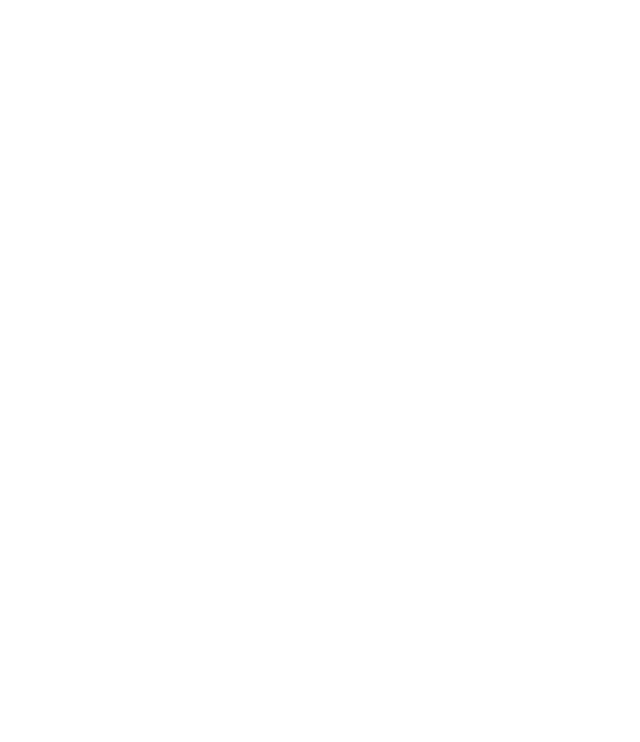
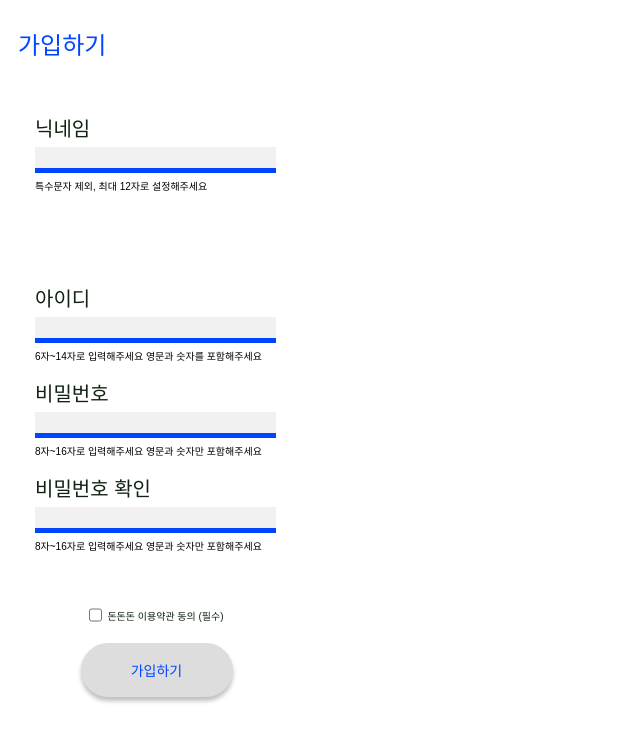
Before and after one commit to sinchonthon-team3/Dont-dont-don-Front, a React (Create React App) app in the folder front/: page /signup in a window 1280 px wide. Before the commit this address had no page. Shown: the top 742 px of the page, without its empty margins (0-640 px from the left). Built offline with nearby package versions, Linux system fonts and the light colour scheme; a web font is replaced by a local one.

Commit message:
feat: 회원가입 페이지 생성 및 기능구현

```diff
--- a/front/src/App.js
+++ b/front/src/App.js
@@ -26,4 +26,6 @@
   flex: 1;
 
   flex-direction: column;
+
+  max-width: 313px;
 `
--- /dev/null
+++ b/front/src/components/input/signupInput.jsx
@@ -0,0 +1,104 @@
+import { styled } from "styled-components"
+import theme from "../../styles/theme"
+
+function SignupInput(props) {
+  return (
+    <InputRow first={props.name === "nickname" ? 1 : 0}>
+      <Label>{props.label}</Label>
+      <InputContainer>
+        <Input
+          type={props.type}
+          maxLength={props.maxLength}
+          {...props.register(props.name, {
+            required: {
+              value: true,
+              message: props.errorMessage,
+            },
+            minLength: {
+              value: props.minLength,
+              message: "글자수가 너무 적어요",
+            },
+            pattern: {
+              value: props.pattern,
+              message: props.errorMessage,
+            },
+            validate: {
+              check: val => {
+                if (!props.checkPassword) return
+                if (props.checkPassword() !== val) {
+                  return "비밀번호가 일치하지 않습니다"
+                }
+              },
+            },
+          })}
+        />
+        <ErrorIcon>{props.errors ? "X" : null}</ErrorIcon>
+      </InputContainer>
+
+      <ErrorMessage>{props.errorMessage}</ErrorMessage>
+    </InputRow>
+  )
+}
+
+export default SignupInput
+
+const InputRow = styled.div`
+  display: grid;
+  grid-template-areas:
+    "label ."
+    "input input"
+    "error error";
+  grid-row-gap: 5px;
+  justify-content: flex-start;
+
+  width: 100%;
+  margin-bottom: ${props => (props.first ? "90px;" : "15px")};
+`
+
+const Label = styled.label`
+  grid-area: label;
+  color: ${theme.colors.black};
+
+  ${theme.fontstyles.labelKor};
+`
+
+const InputContainer = styled.div`
+  grid-area: input;
+  display: flex;
+  justify-content: space-between;
+  align-items: center;
+
+  width: 241px;
+  height: 26px;
+
+  background: ${theme.colors.gray40per};
+  border: none;
+  border-bottom: 5px solid ${theme.colors.blue};
+`
+
+const Input = styled.input`
+  width: 190px;
+  height: 26px;
+
+  color: ${theme.colors.black};
+  background-color: transparent;
+  border: none;
+  ${theme.fontstyles.inputEng};
+
+  &:focus {
+    outline: none;
+  }
+`
+
+const ErrorMessage = styled.span`
+  grid-area: error;
+
+  ${theme.fontstyles.smallKor};
+  white-space: pre-line;
+`
+
+const ErrorIcon = styled.div`
+  margin-right: 10px;
+  ${theme.fontstyles.labelEng};
+  font-size: 13px;
+`
--- /dev/null
+++ b/front/src/constants/RegEx.js
@@ -0,0 +1,16 @@
+export const RegEx = {
+  nickname: {
+    pattern: /^(?=.*[a-zA-Zㄱ-ㅎㅏ-ㅣ가-힣0-9]).{1,12}$/,
+    errorMessage: "특수문자 제외, 최대 12자로 설정해주세요",
+  },
+
+  id: {
+    pattern: /^(?=.*[a-zA-Z])(?=.*[0-9]).{6,14}$/,
+    errorMessage: `6자~14자로 입력해주세요 영문과 숫자를 포함해주세요`,
+  },
+
+  password: {
+    pattern: /^(?=.*[a-zA-Z])(?=.*[0-9]).{8,16}$/,
+    errorMessage: `8자~16자로 입력해주세요 영문과 숫자만 포함해주세요`,
+  },
+}
--- /dev/null
+++ b/front/src/pages/Signup.jsx
@@ -0,0 +1,139 @@
+import { styled } from "styled-components"
+import theme from "../styles/theme"
+import { useForm } from "react-hook-form"
+import { RegEx } from "./../constants/RegEx"
+import SignupInput from "../components/input/signupInput"
+import { useNavigate } from "react-router-dom"
+
+function Signup() {
+  const {
+    register,
+    handleSubmit,
+    formState: { errors },
+  } = useForm()
+
+  const navigate = useNavigate()
+
+  const onSubmit = async data => {
+    console.log(data)
+    navigate("/login")
+  }
+
+  return (
+    <>
+      <Subtitle>가입하기</Subtitle>
+      <SignupSection onSubmit={handleSubmit(onSubmit)}>
+        <SignupInput
+          label="닉네임"
+          name="nickname"
+          type="text"
+          minLength={1}
+          maxLength={12}
+          register={register}
+          errors={errors.nickname}
+          pattern={RegEx.nickname.pattern}
+          errorMessage={RegEx.nickname.errorMessage}
+          checkPassword={false}
+        />
+        <SignupInput
+          label="아이디"
+          name="id"
+          type="text"
+          minLength={6}
+          maxLength={14}
+          register={register}
+          errors={errors.id}
+          pattern={RegEx.id.pattern}
+          errorMessage={RegEx.id.errorMessage}
+          checkPassword={false}
+        />
+        <SignupInput
+          label="비밀번호"
+          name="password"
+          type="password"
+          minLength={8}
+          maxLength={16}
+          register={register}
+          errors={errors.password}
+          pattern={RegEx.password.pattern}
+          errorMessage={RegEx.password.errorMessage}
+          checkPassword={false}
+        />
+        <SignupInput
+          label="비밀번호 확인"
+          name="checkpassword"
+          type="password"
+          minLength={8}
+          maxLength={16}
+          register={register}
+          errors={errors.checkpassword}
+          pattern={RegEx.password.pattern}
+          errorMessage={RegEx.password.errorMessage}
+          checkPassword={true}
+        />
+        <TOS>
+          <Checkbox type="checkbox" required />
+          <Ment>돈돈돈 이용약관 동의 (필수)</Ment>
+        </TOS>
+        <SignupButton type="submit">가입하기</SignupButton>
+      </SignupSection>
+    </>
+  )
+}
+
+export default Signup
+
+const Subtitle = styled.div`
+  margin: 26px 0 52px 18px;
+
+  color: ${theme.colors.blue};
+  ${theme.fontstyles.subtitleKor};
+`
+
+const SignupSection = styled.form`
+  display: flex;
+  flex-direction: column;
+  justify-content: flex-start;
+  align-items: center;
+
+  width: 100%;
+  height: 100%;
+  padding: 0 35px;
+`
+
+const TOS = styled.div`
+  display: flex;
+  justify-content: center;
+
+  width: 50%;
+  margin: 40px 0 20px 0;
+`
+
+const Checkbox = styled.input`
+  width: 14px;
+  height: 14px;
+`
+
+const Ment = styled.div`
+  margin-left: 5px;
+  color: ${theme.colors.black};
+
+  ${theme.fontstyles.smallKor};
+  white-space: nowrap;
+`
+
+const SignupButton = styled.button`
+  width: 152px;
+  height: 54px;
+  margin-bottom: 25px;
+
+  border: none;
+  border-radius: 56px;
+  background: ${theme.colors.gray};
+  box-shadow: 0px 4px 4px 0px rgba(0, 0, 0, 0.25);
+
+  outline: none;
+
+  color: ${theme.colors.blue};
+  ${theme.fontstyles.buttonKor};
+`
--- a/front/src/routes/routes.jsx
+++ b/front/src/routes/routes.jsx
@@ -1,11 +1,13 @@
 import React from "react"
 import { Route, Routes } from "react-router-dom"
 import Main from "./../pages/Main"
+import Signup from "../pages/Signup"
 
 function Router() {
   return (
     <Routes>
-      <Route path="/" element={<Main />} />
+      <Route path="/login" element={<Main />} />
+      <Route path="/signup" element={<Signup />} />
     </Routes>
   )
 }
--- a/front/src/styles/theme.js
+++ b/front/src/styles/theme.js
@@ -67,6 +67,7 @@
   blue: "#0045FF",
   black: "#102311",
   gray: "#DDDDDD",
+  gray40per: "rgba(221, 221, 221, 0.4)",
 }
 
 const theme = {
```
Also changed, not shown: front/src/components/input/inputInfoSignin.jsx (added, +71 -0 lines), front/src/components/temp.js (deleted), front/src/constants/temp.js (deleted).
